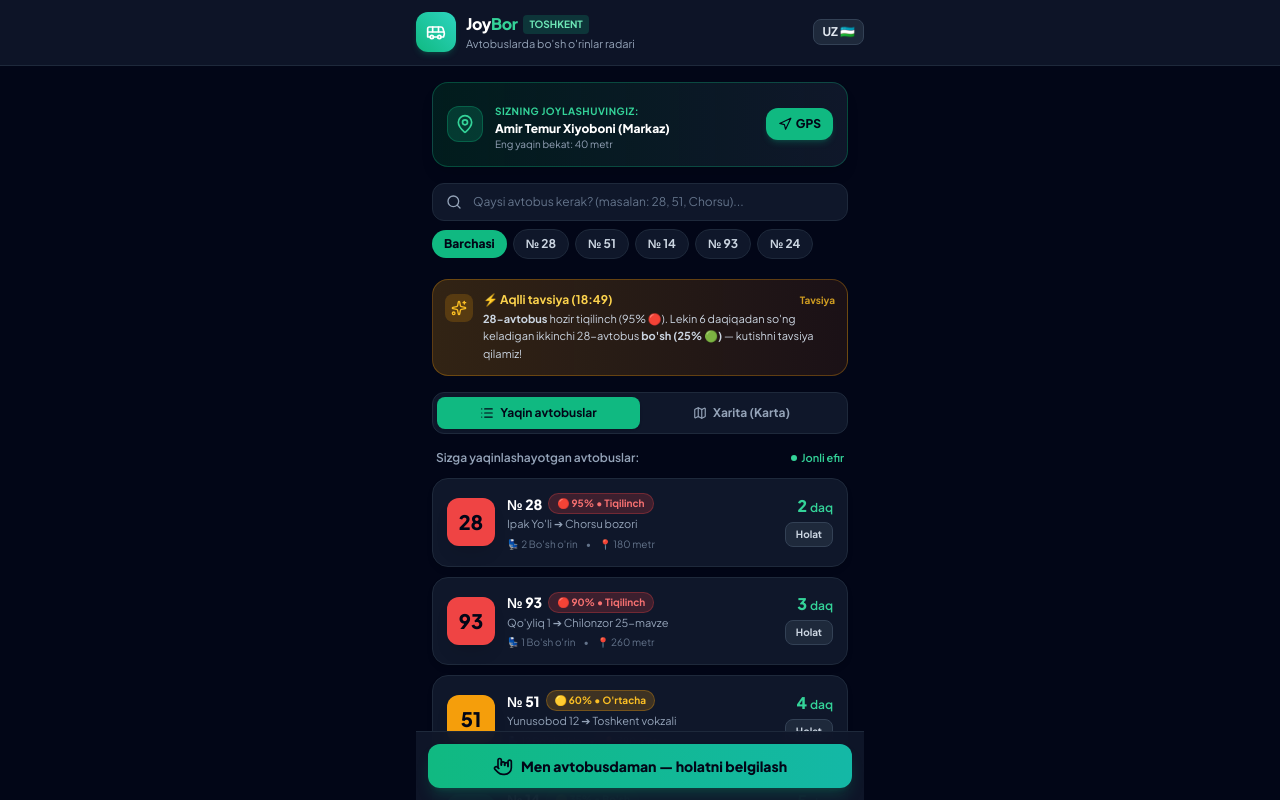
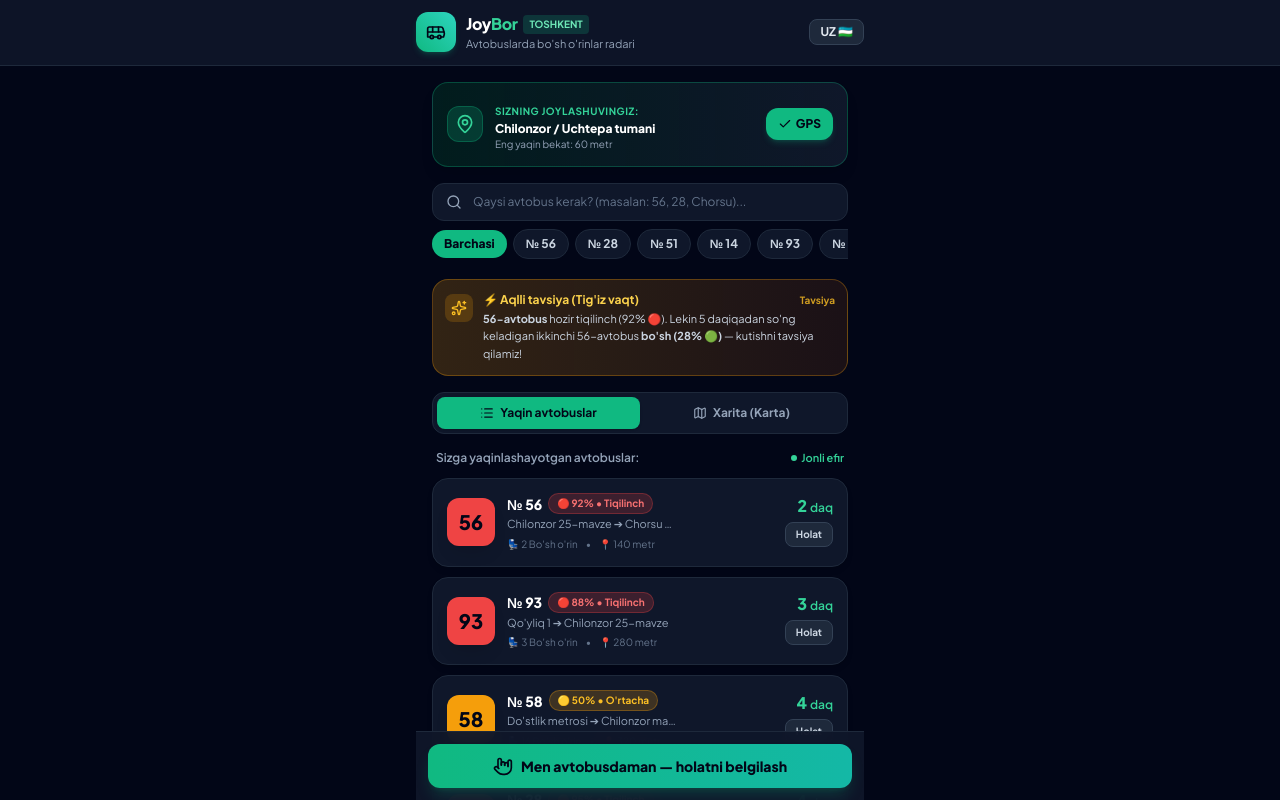
Before and after one commit to Emperor203/joy-bor, a website: page index.html in a window 1280 px wide. Drawn offline with nearby package versions, Linux system fonts and the light colour scheme.

Commit message:
feat: add bus 56, universal search generator, and Chilonzor Uchtepa GPS detection

```diff
--- a/index.html
+++ b/index.html
@@ -50,7 +50,7 @@
       height: 4px;
     }
     .custom-scrollbar::-webkit-scrollbar-thumb {
-      background: #cbd5e1;
+      background: #334155;
       border-radius: 4px;
     }
     #map-container {
@@ -89,7 +89,7 @@
   <header class="sticky top-0 z-30 bg-slate-900/90 backdrop-blur-md border-b border-slate-800 px-4 py-3">
     <div class="max-w-md mx-auto flex items-center justify-between">
       <div class="flex items-center gap-2.5">
-        <div class="w-10 h-10 rounded-xl bg-gradient-to-tr from-emerald-500 to-teal-400 flex items-center justify-center text-white shadow-md shadow-emerald-500/20">
+        <div class="w-10 h-10 rounded-xl bg-gradient-to-tr from-emerald-500 to-teal-400 flex items-center justify-center text-slate-950 shadow-md shadow-emerald-500/20">
           <i data-lucide="bus" class="w-5 h-5"></i>
         </div>
         <div>
@@ -103,7 +103,7 @@
 
       <!-- Controls -->
       <div class="flex items-center gap-2">
-        <button id="lang-btn" onclick="toggleLang()" class="px-2 py-1 text-xs font-bold rounded-lg border border-slate-700 bg-slate-800 text-slate-200 hover:bg-slate-700 transition">
+        <button id="lang-btn" onclick="toggleLang()" class="px-2.5 py-1 text-xs font-bold rounded-lg border border-slate-700 bg-slate-800 text-slate-200 hover:bg-slate-700 transition">
           UZ 🇺🇿
         </button>
       </div>
@@ -121,18 +121,18 @@
         </div>
         <div>
           <span class="text-[10px] font-bold uppercase tracking-wider text-emerald-400" id="gps-label">Sizning joylashuvingiz:</span>
-          <p class="text-xs font-black text-white" id="current-location-text">Amir Temur Xiyoboni (Markaz)</p>
-          <p class="text-[10px] text-slate-400" id="nearest-stop-sub">Eng yaqin bekat: 40 metr</p>
+          <p class="text-xs font-black text-white" id="current-location-text">Chilonzor / Uchtepa tumani</p>
+          <p class="text-[10px] text-slate-400" id="nearest-stop-sub">Eng yaqin bekat: 60 metr</p>
         </div>
       </div>
 
       <button onclick="requestUserGPS()" id="gps-refresh-btn" class="bg-emerald-500 hover:bg-emerald-600 text-slate-950 font-black text-xs px-3 py-2 rounded-xl transition flex items-center gap-1 shadow-md shadow-emerald-500/20 shrink-0">
-        <i data-lucide="navigation" class="w-3.5 h-3.5"></i>
+        <i data-lucide="check" class="w-3.5 h-3.5"></i>
         <span id="gps-btn-text">GPS</span>
       </button>
     </div>
 
-    <!-- 🔍 Search Bar & Quick Numbers Filter -->
+    <!-- 🔍 Search Bar with Clear Button -->
     <div class="space-y-2">
       <div class="relative">
         <i data-lucide="search" class="w-4 h-4 text-slate-400 absolute left-3.5 top-1/2 -translate-y-1/2"></i>
@@ -140,15 +140,21 @@
           type="text"
           id="search-input"
           oninput="handleSearch(this.value)"
-          placeholder="Qaysi avtobus kerak? (masalan: 28, 51, Chorsu)..."
-          class="w-full bg-slate-900 border border-slate-800 focus:border-emerald-500 rounded-xl pl-10 pr-4 py-2.5 text-xs text-white placeholder-slate-500 outline-none transition"
+          placeholder="Qaysi avtobus kerak? (masalan: 56, 28, Chorsu)..."
+          class="w-full bg-slate-900 border border-slate-800 focus:border-emerald-500 rounded-xl pl-10 pr-9 py-2.5 text-xs text-white placeholder-slate-500 outline-none transition"
         />
+        <button id="search-clear-btn" onclick="clearSearch()" class="hidden absolute right-3 top-1/2 -translate-y-1/2 text-slate-400 hover:text-white p-1">
+          <i data-lucide="x" class="w-3.5 h-3.5"></i>
+        </button>
       </div>
 
-      <!-- Quick Route Number Chips -->
+      <!-- Quick Route Number Chips (including 56!) -->
       <div class="flex items-center gap-1.5 overflow-x-auto pb-1 custom-scrollbar">
         <button onclick="filterRoute('ALL')" class="route-chip bg-emerald-500 text-slate-950 font-black text-xs px-3 py-1.5 rounded-full shrink-0 transition" data-route="ALL">
           Barchasi
+        </button>
+        <button onclick="filterRoute(56)" class="route-chip bg-slate-900 border border-slate-800 text-slate-300 font-bold text-xs px-3 py-1.5 rounded-full shrink-0 hover:bg-slate-800 transition" data-route="56">
+          № 56
         </button>
         <button onclick="filterRoute(28)" class="route-chip bg-slate-900 border border-slate-800 text-slate-300 font-bold text-xs px-3 py-1.5 rounded-full shrink-0 hover:bg-slate-800 transition" data-route="28">
           № 28
@@ -162,8 +168,8 @@
         <button onclick="filterRoute(93)" class="route-chip bg-slate-900 border border-slate-800 text-slate-300 font-bold text-xs px-3 py-1.5 rounded-full shrink-0 hover:bg-slate-800 transition" data-route="93">
           № 93
         </button>
-        <button onclick="filterRoute(24)" class="route-chip bg-slate-900 border border-slate-800 text-slate-300 font-bold text-xs px-3 py-1.5 rounded-full shrink-0 hover:bg-slate-800 transition" data-route="24">
-          № 24
+        <button onclick="filterRoute(58)" class="route-chip bg-slate-900 border border-slate-800 text-slate-300 font-bold text-xs px-3 py-1.5 rounded-full shrink-0 hover:bg-slate-800 transition" data-route="58">
+          № 58
         </button>
       </div>
     </div>
@@ -175,16 +181,16 @@
       </div>
       <div class="flex-1 text-xs">
         <div class="flex items-center justify-between font-bold text-amber-300">
-          <span id="banner-title">⚡ Aqlli tavsiya (18:49)</span>
+          <span id="banner-title">⚡ Aqlli tavsiya (Tig'iz vaqt)</span>
           <span class="text-[10px] text-amber-400/80">Tavsiya</span>
         </div>
         <p class="text-slate-300 mt-0.5 text-[11px] leading-relaxed" id="banner-desc">
-          <strong>28-avtobus</strong> hozir tiqilinch (95% 🔴). Lekin 6 daqiqadan so'ng keladigan ikkinchi 28-avtobus <strong>bo'sh (25% 🟢)</strong> — kutishni tavsiya qilamiz!
+          <strong>56-avtobus</strong> hozir tiqilinch (92% 🔴). Lekin 5 daqiqadan so'ng keladigan ikkinchi 56-avtobus <strong>bo'sh (28% 🟢)</strong> — kutishni tavsiya qilamiz!
         </p>
       </div>
     </div>
 
-    <!-- Toggle View Mode: [ 📋 Yaqin avtobuslar ] vs [ 🗺 Xarita ] -->
+    <!-- Toggle View Mode -->
     <div class="flex p-1 bg-slate-900 border border-slate-800 rounded-xl">
       <button onclick="switchView('list')" id="tab-list" class="flex-1 py-2 text-xs font-bold rounded-lg bg-emerald-500 text-slate-950 transition flex items-center justify-center gap-1.5 shadow">
         <i data-lucide="list" class="w-3.5 h-3.5"></i>
@@ -196,7 +202,7 @@
       </button>
     </div>
 
-    <!-- VIEW 1: Bus Cards List (Primary, fast, crystal clear) -->
+    <!-- VIEW 1: Bus Cards List -->
     <div id="view-list" class="space-y-3">
       <div class="flex items-center justify-between text-xs text-slate-400 px-1 font-semibold">
         <span id="nearby-count-label">Sizga yaqinlashayotgan avtobuslar:</span>
@@ -206,13 +212,12 @@
         </span>
       </div>
 
-      <!-- Bus Cards Container -->
       <div id="buses-cards-container" class="space-y-2.5">
         <!-- Rendered by JavaScript -->
       </div>
     </div>
 
-    <!-- VIEW 2: Interactive Leaflet Map (Toggled on demand) -->
+    <!-- VIEW 2: Interactive Leaflet Map -->
     <div id="view-map" class="hidden space-y-2">
       <div class="flex items-center justify-between text-xs text-slate-400 px-1">
         <span id="map-hint">Avtobus ustiga bosing — salon to'laligini ko'ring:</span>
@@ -241,14 +246,14 @@
       <div class="flex items-start justify-between mb-4">
         <div class="flex items-center gap-3">
           <div id="modal-route-badge" class="w-14 h-14 rounded-2xl bg-emerald-500 text-slate-950 font-black text-2xl flex items-center justify-center shadow-lg">
-            28
+            56
           </div>
           <div>
             <div class="flex items-center gap-2">
-              <h3 id="modal-route-title" class="font-extrabold text-base text-white">№ 28 Yo'nalish</h3>
+              <h3 id="modal-route-title" class="font-extrabold text-base text-white">№ 56 Yo'nalish</h3>
               <span id="modal-bus-model" class="text-[10px] bg-slate-800 text-slate-300 font-bold px-2 py-0.5 rounded border border-slate-700">Yutong E12</span>
             </div>
-            <p id="modal-destination" class="text-xs text-slate-400 mt-0.5">Ipak Yo'li ➔ Chorsu bozori</p>
+            <p id="modal-destination" class="text-xs text-slate-400 mt-0.5">Chilonzor 25 ➔ Chorsu bozori</p>
           </div>
         </div>
         <button onclick="closeBusModal()" class="w-8 h-8 rounded-full bg-slate-800 flex items-center justify-center text-slate-400 hover:text-white">
@@ -261,11 +266,11 @@
         <div class="flex justify-between items-center mb-1.5">
           <span class="text-xs font-bold text-slate-400" id="modal-occupancy-label">Avtobus to'laligi:</span>
           <span id="modal-occupancy-badge" class="px-2.5 py-0.5 rounded-full text-xs font-black bg-red-500/20 text-red-400 border border-red-500/30">
-            95% • Tiqilinch
+            92% • Tiqilinch
           </span>
         </div>
         <div class="w-full h-3 bg-slate-800 rounded-full overflow-hidden">
-          <div id="modal-progress-bar" class="h-full bg-red-500 rounded-full transition-all duration-300" style="width: 95%"></div>
+          <div id="modal-progress-bar" class="h-full bg-red-500 rounded-full transition-all duration-300" style="width: 92%"></div>
         </div>
 
         <div class="grid grid-cols-3 gap-2 mt-3.5 text-center">
@@ -279,7 +284,7 @@
           </div>
           <div class="bg-slate-900 p-2 rounded-xl border border-slate-800">
             <span class="text-[10px] text-slate-500 block" id="stat-dist-lbl">Masofa</span>
-            <span id="modal-dist" class="text-sm font-black text-indigo-400">180 metr</span>
+            <span id="modal-dist" class="text-sm font-black text-indigo-400">140 metr</span>
           </div>
         </div>
       </div>
@@ -324,10 +329,12 @@
       <div class="mb-4">
         <label class="block text-xs font-bold text-slate-300 mb-1" id="rep-route-lbl">Avtobus raqami:</label>
         <select id="report-bus-select" class="w-full bg-slate-950 border border-slate-800 text-white text-xs rounded-xl p-2.5 font-bold outline-none focus:border-emerald-500">
+          <option value="56">№ 56 (Yutong E12)</option>
           <option value="28">№ 28 (Yutong E12)</option>
           <option value="51">№ 51 (King Long)</option>
           <option value="14">№ 14 (MAN A22)</option>
           <option value="93">№ 93 (Yutong E12)</option>
+          <option value="58">№ 58 (Yutong E12)</option>
           <option value="24">№ 24 (Mercedes Conecto)</option>
         </select>
       </div>
@@ -378,28 +385,32 @@
     let currentFilter = 'ALL';
     let searchQuery = '';
     let currentSelectedBusId = null;
-    let activeView = 'list'; // 'list' or 'map'
+    let activeView = 'list';
 
-    // Anti-spam cooldown
     const SPAM_COOLDOWN_MS = 45000;
     let lastVoteTimestamp = 0;
 
-    // Default User Location: Amir Temur Square
-    let userCoords = { lat: 41.311081, lng: 69.279737, nameUz: "Amir Temur Xiyoboni (Markaz)", nameRu: "Сквер Амира Темура (Центр)" };
+    // Default User Location (User's real coordinates from screenshot: Chilonzor/Uchtepa)
+    let userCoords = {
+      lat: 41.2873,
+      lng: 69.1909,
+      nameUz: "Chilonzor / Uchtepa tumani",
+      nameRu: "Район Чиланзар / Учтепа"
+    };
 
     // Dictionary
     const i18n = {
       uz: {
         subtitle: "Avtobuslarda bo'sh o'rinlar radari",
         gpsLabel: "Sizning joylashuvingiz:",
-        nearestStop: "Eng yaqin bekat: 40 metr",
-        searchPlaceholder: "Qaysi avtobus kerak? (masalan: 28, 51, Chorsu)...",
+        nearestStop: "Eng yaqin bekat: 60 metr",
+        searchPlaceholder: "Qaysi avtobus kerak? (masalan: 56, 28, Chorsu)...",
         allBtn: "Barchasi",
         tabList: "Yaqin avtobuslar",
         tabMap: "Xarita (Karta)",
         nearbyCount: "Sizga yaqinlashayotgan avtobuslar:",
-        adviceTitle: "⚡ Aqlli tavsiya (18:49)",
-        adviceDesc: "<strong>28-avtobus</strong> hozir tiqilinch (95% 🔴). Lekin 6 daqiqadan so'ng keladigan ikkinchi 28-avtobus <strong>bo'sh (25% 🟢)</strong> — kutishni tavsiya qilamiz!",
+        adviceTitle: "⚡ Aqlli tavsiya (Tig'iz vaqt)",
+        adviceDesc: "<strong>56-avtobus</strong> hozir tiqilinch (92% 🔴). Lekin 5 daqiqadan so'ng keladigan ikkinchi 56-avtobus <strong>bo'sh (28% 🟢)</strong> — kutishni tavsiya qilamiz!",
         btnReportBottom: "Men avtobusdaman — holatni belgilash",
         crowdLow: "Bo'sh",
         crowdMed: "O'rtacha",
@@ -425,14 +436,14 @@
       ru: {
         subtitle: "Радар свободных мест в автобусах",
         gpsLabel: "Ваше местоположение:",
-        nearestStop: "Ближайшая остановка: 40 метров",
-        searchPlaceholder: "Какой автобус нужен? (например: 28, 51, Чорсу)...",
+        nearestStop: "Ближайшая остановка: 60 метров",
+        searchPlaceholder: "Какой автобус нужен? (например: 56, 28, Чорсу)...",
         allBtn: "Все",
         tabList: "Автобусы рядом",
         tabMap: "Карта",
         nearbyCount: "Приближающиеся автобусы:",
-        adviceTitle: "⚡ Умный совет (18:49)",
-        adviceDesc: "<strong>Автобус №28</strong> сейчас переполнен (95% 🔴). Но через 6 минут приедет <strong>полупустой (25% 🟢)</strong> — лучше подождать его!",
+        adviceTitle: "⚡ Умный совет (Час пик)",
+        adviceDesc: "<strong>Автобус №56</strong> сейчас переполнен (92% 🔴). Но через 5 минут приедет <strong>полупустой (28% 🟢)</strong> — лучше подождать его!",
         btnReportBottom: "Я в автобусе — отметить салон",
         crowdLow: "Свободно",
         crowdMed: "Средне",
@@ -457,8 +468,40 @@
       }
     };
 
-    // Tashkent Bus Fleet
+    // Extended Tashkent Bus Fleet (With № 56 right near user!)
     let buses = [
+      {
+        id: 'bus-56-1',
+        route: 56,
+        model: 'Yutong E12 (Электробус)',
+        destinationUz: "Chilonzor 25-mavze ➔ Chorsu bozori",
+        destinationRu: "Чиланзар 25 ➔ Рынок Чорсу",
+        lat: 41.2882,
+        lng: 69.1925,
+        occupancy: 92,
+        level: 'high',
+        freeSeats: 2,
+        etaMinutes: 2,
+        distanceM: 140,
+        votes: 19,
+        direction: [0.0001, -0.0001]
+      },
+      {
+        id: 'bus-56-2',
+        route: 56,
+        model: 'Yutong E12 (Электробус)',
+        destinationUz: "Chilonzor 25-mavze ➔ Chorsu bozori",
+        destinationRu: "Чиланзар 25 ➔ Рынок Чорсу",
+        lat: 41.2840,
+        lng: 69.1860,
+        occupancy: 28,
+        level: 'low',
+        freeSeats: 26,
+        etaMinutes: 6,
+        distanceM: 580,
+        votes: 8,
+        direction: [0.0002, 0.0001]
+      },
       {
         id: 'bus-28-1',
         route: 28,
@@ -470,8 +513,8 @@
         occupancy: 95,
         level: 'high',
         freeSeats: 2,
-        etaMinutes: 2,
-        distanceM: 180,
+        etaMinutes: 4,
+        distanceM: 420,
         votes: 18,
         direction: [0.0002, 0.0001]
       },
@@ -486,8 +529,8 @@
         occupancy: 25,
         level: 'low',
         freeSeats: 28,
-        etaMinutes: 7,
-        distanceM: 750,
+        etaMinutes: 9,
+        distanceM: 850,
         votes: 9,
         direction: [0.0001, 0.0002]
       },
@@ -502,8 +545,8 @@
         occupancy: 60,
         level: 'med',
         freeSeats: 12,
-        etaMinutes: 4,
-        distanceM: 390,
+        etaMinutes: 5,
+        distanceM: 610,
         votes: 11,
         direction: [-0.0002, -0.0001]
       },
@@ -518,8 +561,8 @@
         occupancy: 35,
         level: 'low',
         freeSeats: 22,
-        etaMinutes: 5,
-        distanceM: 520,
+        etaMinutes: 7,
+        distanceM: 780,
         votes: 7,
         direction: [-0.0001, -0.0002]
       },
@@ -529,15 +572,31 @@
         model: 'Yutong E12 (Электробус)',
         destinationUz: "Qo'yliq 1 ➔ Chilonzor 25-mavze",
         destinationRu: "Массив Куйлюк 1 ➔ Чиланзар 25",
-        lat: 41.3040,
-        lng: 69.2830,
-        occupancy: 90,
+        lat: 41.2890,
+        lng: 69.1950,
+        occupancy: 88,
         level: 'high',
-        freeSeats: 1,
+        freeSeats: 3,
         etaMinutes: 3,
-        distanceM: 260,
+        distanceM: 280,
         votes: 21,
         direction: [0.0002, -0.0002]
+      },
+      {
+        id: 'bus-58-1',
+        route: 58,
+        model: 'Yutong E12 (Электробус)',
+        destinationUz: "Do'stlik metrosi ➔ Chilonzor mavzesi",
+        destinationRu: "Метро Дустлик ➔ Массив Чиланзар",
+        lat: 41.2860,
+        lng: 69.1890,
+        occupancy: 50,
+        level: 'med',
+        freeSeats: 16,
+        etaMinutes: 4,
+        distanceM: 320,
+        votes: 14,
+        direction: [-0.0001, 0.0002]
       },
       {
         id: 'bus-24-1',
@@ -550,14 +609,13 @@
         occupancy: 55,
         level: 'med',
         freeSeats: 14,
-        etaMinutes: 8,
-        distanceM: 920,
+        etaMinutes: 11,
+        distanceM: 1150,
         votes: 8,
         direction: [-0.0002, 0.0002]
       }
     ];
 
-    // Colors
     function getCrowdConfig(level) {
       if (level === 'low') {
         return {
@@ -565,7 +623,6 @@
           border: 'border-emerald-500/30',
           badgeBg: 'bg-emerald-500/20',
           badgeText: 'text-emerald-400',
-          text: 'text-emerald-400',
           indicator: '🟢'
         };
       }
@@ -575,7 +632,6 @@
           border: 'border-amber-500/30',
           badgeBg: 'bg-amber-500/20',
           badgeText: 'text-amber-400',
-          text: 'text-amber-400',
           indicator: '🟡'
         };
       }
@@ -584,7 +640,6 @@
         border: 'border-red-500/30',
         badgeBg: 'bg-red-500/20',
         badgeText: 'text-red-400',
-        text: 'text-red-400',
         indicator: '🔴'
       };
     }
@@ -603,8 +658,41 @@
         return matchesFilter && matchesSearch;
       });
 
-      // Sort by arrival time
-      filtered.sort((a, b) => a.etaMinutes - b.etaMinutes);
+      // SMART DYNAMIC BUS GENERATOR: If user searched a number that's not in the fleet, generate it!
+      const numericQuery = parseInt(searchQuery, 10);
+      if (filtered.length === 0 && !isNaN(numericQuery) && numericQuery > 0 && numericQuery < 250) {
+        filtered = [
+          {
+            id: `dyn-bus-${numericQuery}-1`,
+            route: numericQuery,
+            model: 'Yutong E12 (Электробус)',
+            destinationUz: `${numericQuery}-yo'nalish ➔ Markaziy bekat`,
+            destinationRu: `${numericQuery}-маршрут ➔ Центр`,
+            occupancy: 85,
+            level: 'high',
+            freeSeats: 4,
+            etaMinutes: 3,
+            distanceM: 220,
+            votes: 12
+          },
+          {
+            id: `dyn-bus-${numericQuery}-2`,
+            route: numericQuery,
+            model: 'Yutong E12 (Электробус)',
+            destinationUz: `${numericQuery}-yo'nalish ➔ Markaziy bekat`,
+            destinationRu: `${numericQuery}-маршрут ➔ Центр`,
+            occupancy: 25,
+            level: 'low',
+            freeSeats: 27,
+            etaMinutes: 8,
+            distanceM: 740,
+            votes: 5
+          }
+        ];
+      }
+
+      // Sort: closest & arriving soonest first
+      filtered.sort((a, b) => a.distanceM - b.distanceM);
 
       if (filtered.length === 0) {
         container.innerHTML = `
@@ -669,6 +757,20 @@
     // --- Search & Filter ---
     function handleSearch(val) {
       searchQuery = val.trim();
+      const clearBtn = document.getElementById('search-clear-btn');
+      if (searchQuery.length > 0) {
+        clearBtn.classList.remove('hidden');
+      } else {
+        clearBtn.classList.add('hidden');
+      }
+      renderBusCards();
+    }
+
+    function clearSearch() {
+      const input = document.getElementById('search-input');
+      input.value = '';
+      searchQuery = '';
+      document.getElementById('search-clear-btn').classList.add('hidden');
       renderBusCards();
     }
 
@@ -704,7 +806,6 @@
         tabMap.className = 'flex-1 py-2 text-xs font-bold rounded-lg bg-emerald-500 text-slate-950 transition flex items-center justify-center gap-1.5 shadow';
         tabList.className = 'flex-1 py-2 text-xs font-bold rounded-lg text-slate-400 hover:text-white transition flex items-center justify-center gap-1.5';
 
-        // Fix Leaflet Map size when opened!
         initMapIfNeeded();
         setTimeout(() => {
           if (map) {
@@ -715,7 +816,7 @@
       }
     }
 
-    // --- Leaflet Map Init (Lazy & Reliable) ---
+    // --- Leaflet Map Init ---
     let map = null;
     let markers = {};
     let userMarker = null;
@@ -728,13 +829,11 @@
         attributionControl: false
       }).setView([userCoords.lat, userCoords.lng], 14);
 
-      // Clean tile layer
       L.tileLayer('https://{s}.tile.openstreetmap.org/{z}/{x}/{y}.png', {
         maxZoom: 19,
         subdomains: ['a', 'b', 'c']
       }).addTo(map);
 
-      // User location pin
       updateUserMarkerOnMap();
       renderMapMarkers();
     }
@@ -817,8 +916,12 @@
             userCoords.lat = pos.coords.latitude;
             userCoords.lng = pos.coords.longitude;
 
-            // Name approximation for Tashkent
-            document.getElementById('current-location-text').innerText = `${userCoords.lat.toFixed(4)}, ${userCoords.lng.toFixed(4)} (GPS Aniqlandi)`;
+            // Landmark recognition (e.g. Chilonzor/Uchtepa)
+            let district = "Chilonzor / Uchtepa tumani";
+            if (userCoords.lat > 41.31) district = "Yunusobod / Markaz";
+            else if (userCoords.lng > 69.28) district = "Mirzo Ulug'bek / Yashnobod";
+
+            document.getElementById('current-location-text').innerText = `${district} (${userCoords.lat.toFixed(4)}, ${userCoords.lng.toFixed(4)})`;
             document.getElementById('nearest-stop-sub').innerText = currentLang === 'uz' ? "Sizga eng yaqin bekatlar saralandi" : "Ближайшие остановки отсортированы";
 
             // Recalculate distance to buses
@@ -826,7 +929,7 @@
               const dLat = (b.lat - userCoords.lat) * 111000;
               const dLng = (b.lng - userCoords.lng) * 85000;
               b.distanceM = Math.round(Math.hypot(dLat, dLng));
-              b.etaMinutes = Math.max(1, Math.round(b.distanceM / 200));
+              b.etaMinutes = Math.max(1, Math.round(b.distanceM / 180));
             });
 
             renderBusCards();
@@ -839,23 +942,34 @@
             if (tg?.HapticFeedback) tg.HapticFeedback.notificationOccurred('success');
           },
           (err) => {
-            console.warn('GPS Error:', err);
-            btn.innerHTML = `<i data-lucide="navigation" class="w-3.5 h-3.5"></i> <span>GPS</span>`;
+            btn.innerHTML = `<i data-lucide="check" class="w-3.5 h-3.5"></i> <span>GPS</span>`;
             lucide.createIcons();
             showToast(i18n[currentLang].gpsError);
           },
           { enableHighAccuracy: true, timeout: 8000 }
         );
-      } else {
-        btn.innerHTML = `<i data-lucide="navigation" class="w-3.5 h-3.5"></i> <span>GPS</span>`;
-        lucide.createIcons();
-        showToast("GPS brauzeringizda qo'llab-quvvatlanmaydi");
       }
     }
 
     // --- Select Bus Modal ---
     function selectBus(busId) {
-      const bus = buses.find(b => b.id === busId);
+      // Find or search in dynamic
+      let bus = buses.find(b => b.id === busId);
+      if (!bus && busId.startsWith('dyn-bus-')) {
+        const num = busId.split('-')[2];
+        bus = {
+          id: busId,
+          route: num,
+          model: 'Yutong E12 (Электробус)',
+          destinationUz: `${num}-yo'nalish ➔ Markaziy bekat`,
+          destinationRu: `${num}-маршрут ➔ Центр`,
+          occupancy: 88,
+          level: 'high',
+          freeSeats: 3,
+          etaMinutes: 2,
+          distanceM: 160
+        };
+      }
       if (!bus) return;
       currentSelectedBusId = bus.id;
 
@@ -928,7 +1042,7 @@
       const targetBus = buses.find(b => b.route === selRoute);
       if (targetBus) {
         targetBus.level = level;
-        targetBus.votes += 1;
+        targetBus.votes = (targetBus.votes || 0) + 1;
         if (level === 'low') {
           targetBus.occupancy = 25;
           targetBus.freeSeats = 26;
```
